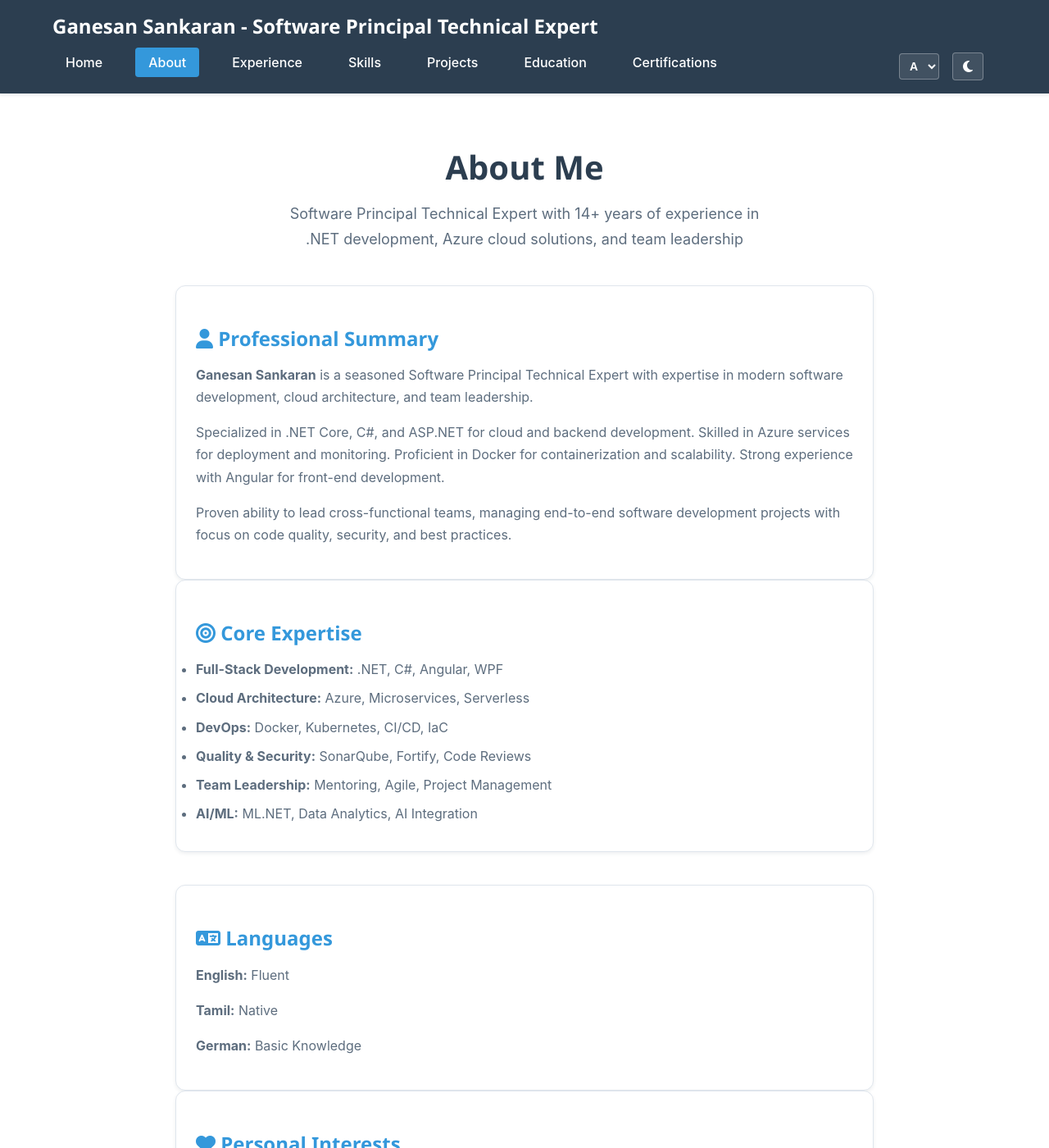
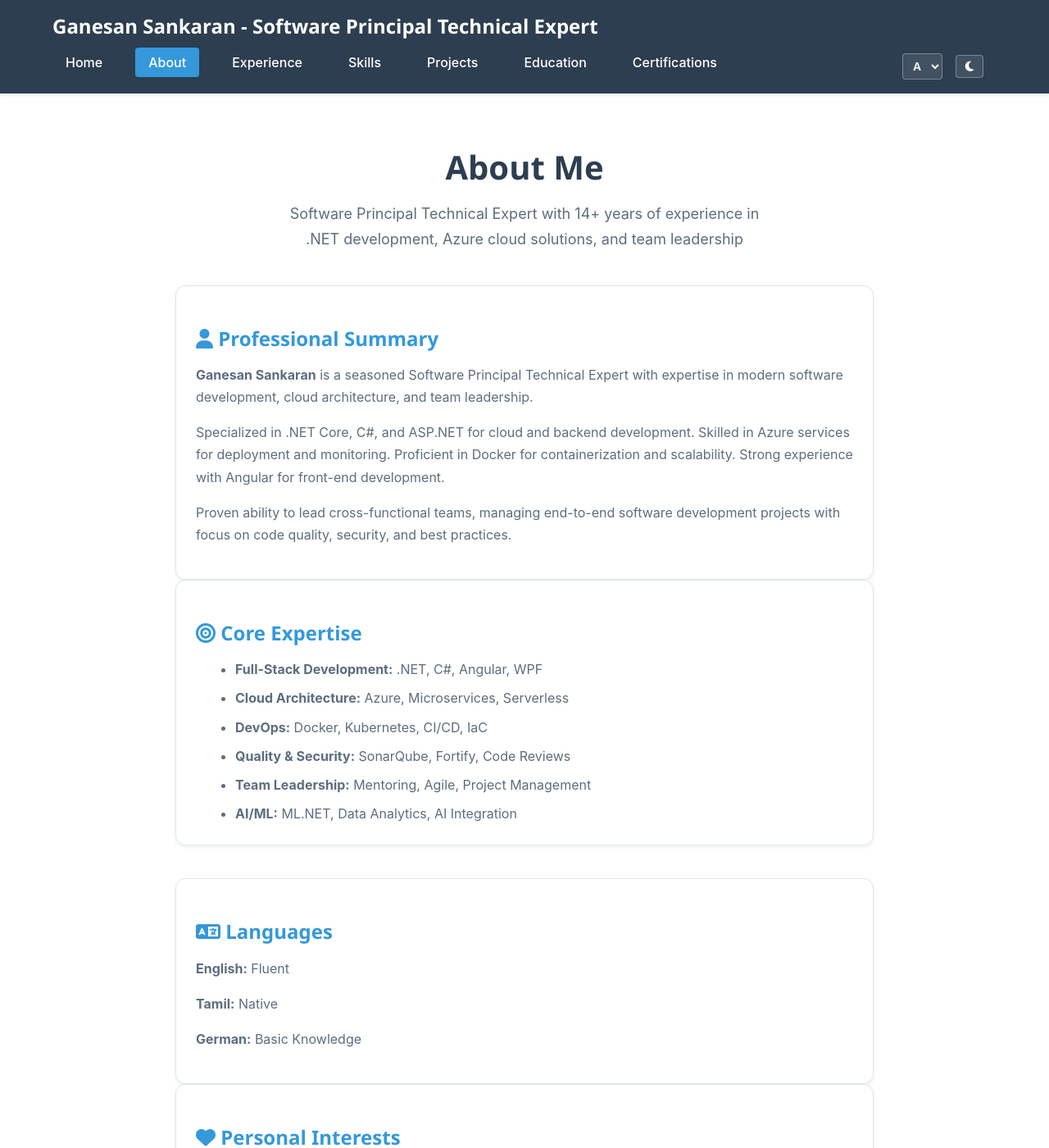
Before and after one commit to ganesanksr88/ganesanksr88.github.io, a Jekyll site: the page built from about.md, in a window 1280 px wide and 1400 px high. Shown: the whole window at 82% size. Built offline with Jekyll 4.4.1, drawn with Linux system fonts in a browser that asks for light colours.

Commit message:
Fix console errors, UI alignment issues, and download setup
BROWSER CONSOLE ERROR FIXES:
1. Fixed X-Frame-Options meta tag error
   - Removed invalid meta tag (only works as HTTP header)
   - GitHub Pages provides reasonable frame protection by default

2. Fixed Devicons SRI hash mismatch
   - Removed incorrect integrity attribute
   - Devicons now loads correctly from jsDelivr CDN

3. Fixed Google Translate CSP violations
   - Added www.gstatic.com to script-src and style-src
   - Added translate-pa.googleapis.com to script-src and connect-src
   - Google Translate widget now works without CSP errors

UI ALIGNMENT FIXES:
4. Fixed header control button misalignment
   - Standardized theme toggle button padding: 6px 8px (was 8px 12px)
   - Standardized font size: 0.875rem (was 1rem)
   - Added min-width: 34px for consistent sizing
   - All header controls now align perfectly

5. Fixed About page bullet list alignment
   - Added .card-body ul/li CSS rules for proper spacing
   - Removed inline 'margin: 0' styles from about.md
   - Lists now properly aligned with card content

DOWNLOAD BUTTON IMPROVEMENTS:
6. Created assets/documents/ folder structure
7. Updated download links to point to:
   - /assets/documents/Ganesan_Sankaran.pdf
   - /assets/documents/Ganesan_Sankaran.docx
8. Added README.md in documents folder with instructions

USER ACTION NEEDED:
Please add resume files to /assets/documents/:
- Ganesan_Sankaran.pdf
- Ganesan_Sankaran.docx

All console errors should now be resolved and UI properly aligned!

```diff
--- a/_layouts/default.html
+++ b/_layouts/default.html
@@ -10,8 +10,7 @@
   <meta name="author" content="{{ site.author }}">
 
   <!-- Security Headers -->
-  <meta http-equiv="Content-Security-Policy" content="default-src 'self'; script-src 'self' 'unsafe-inline' https://cdnjs.cloudflare.com https://cdn.jsdelivr.net https://translate.google.com https://translate.googleapis.com; style-src 'self' 'unsafe-inline' https://cdnjs.cloudflare.com https://cdn.jsdelivr.net https://fonts.googleapis.com; font-src 'self' https://cdnjs.cloudflare.com https://fonts.gstatic.com; img-src 'self' data: https:; connect-src 'self' https://translate.googleapis.com;">
-  <meta http-equiv="X-Frame-Options" content="SAMEORIGIN">
+  <meta http-equiv="Content-Security-Policy" content="default-src 'self'; script-src 'self' 'unsafe-inline' https://cdnjs.cloudflare.com https://cdn.jsdelivr.net https://translate.google.com https://translate.googleapis.com https://translate-pa.googleapis.com https://www.gstatic.com; style-src 'self' 'unsafe-inline' https://cdnjs.cloudflare.com https://cdn.jsdelivr.net https://fonts.googleapis.com https://www.gstatic.com; font-src 'self' https://cdnjs.cloudflare.com https://fonts.gstatic.com; img-src 'self' data: https:; connect-src 'self' https://translate.googleapis.com https://translate-pa.googleapis.com;">
   <meta http-equiv="X-Content-Type-Options" content="nosniff">
   <meta name="referrer" content="strict-origin-when-cross-origin">
 
@@ -28,7 +27,7 @@
   <link rel="stylesheet" href="https://cdnjs.cloudflare.com/ajax/libs/font-awesome/6.4.0/css/all.min.css" integrity="sha512-iecdLmaskl7CVkqkXNQ/ZH/XLlvWZOJyj7Yy7tcenmpD1ypASozpmT/E0iPtmFIB46ZmdtAc9eNBvH0H/ZpiBw==" crossorigin="anonymous" referrerpolicy="no-referrer">
 
   <!-- Devicons for Technology Icons -->
-  <link rel="stylesheet" href="https://cdn.jsdelivr.net/gh/devicons/devicon@v2.15.1/devicon.min.css" integrity="sha384-2puBWbgpjL+LNBqDfJ5dFxOdnQXmOPLl5RoqLdDw7CjwC6UxuqMR6cmY/NmtNfXW" crossorigin="anonymous">
+  <link rel="stylesheet" href="https://cdn.jsdelivr.net/gh/devicons/devicon@v2.15.1/devicon.min.css" crossorigin="anonymous">
 
   <!-- Custom CSS -->
   <link rel="stylesheet" href="{{ '/assets/css/main.css' | relative_url }}">
--- a/about.md
+++ b/about.md
@@ -22,7 +22,7 @@
       <h3 class="card-title"><i class="fas fa-bullseye"></i> Core Expertise</h3>
     </div>
     <div class="card-body">
-      <ul style="margin: 0;">
+      <ul>
         <li><strong>Full-Stack Development:</strong> .NET, C#, Angular, WPF</li>
         <li><strong>Cloud Architecture:</strong> Azure, Microservices, Serverless</li>
         <li><strong>DevOps:</strong> Docker, Kubernetes, CI/CD, IaC</li>
@@ -51,7 +51,7 @@
       <h3 class="card-title"><i class="fas fa-heart"></i> Personal Interests</h3>
     </div>
     <div class="card-body">
-      <ul style="margin: 0;">
+      <ul>
         <li>Music</li>
         <li>Cooking</li>
         <li>Jogging</li>
--- a/assets/css/main.css
+++ b/assets/css/main.css
@@ -294,14 +294,15 @@
   background: rgba(255, 255, 255, 0.1);
   border: 1px solid rgba(255, 255, 255, 0.3);
   color: #fff;
-  padding: 8px 12px;
+  padding: 6px 8px;
   border-radius: var(--radius-sm);
   cursor: pointer;
   transition: all var(--transition-fast);
   display: flex;
   align-items: center;
   justify-content: center;
-  font-size: 1rem;
+  font-size: 0.875rem;
+  min-width: 34px;
 }
 
 .theme-toggle-btn:hover {
@@ -506,6 +507,23 @@
   color: var(--text-light);
   font-size: 0.9rem;
   margin-bottom: var(--spacing-xs);
+}
+
+/* Card Body List Styles */
+.card-body ul {
+  margin-left: var(--spacing-md);
+  margin-bottom: 0;
+  padding-left: 0;
+}
+
+.card-body li {
+  margin-left: var(--spacing-md);
+  padding-left: 0;
+  margin-bottom: var(--spacing-xs);
+}
+
+.card-body li:last-child {
+  margin-bottom: 0;
 }
 
 /* Grid System */
```
Also changed, not shown: assets/documents/README.md (added, +19 -0 lines), index.md (+2 -2 lines).
